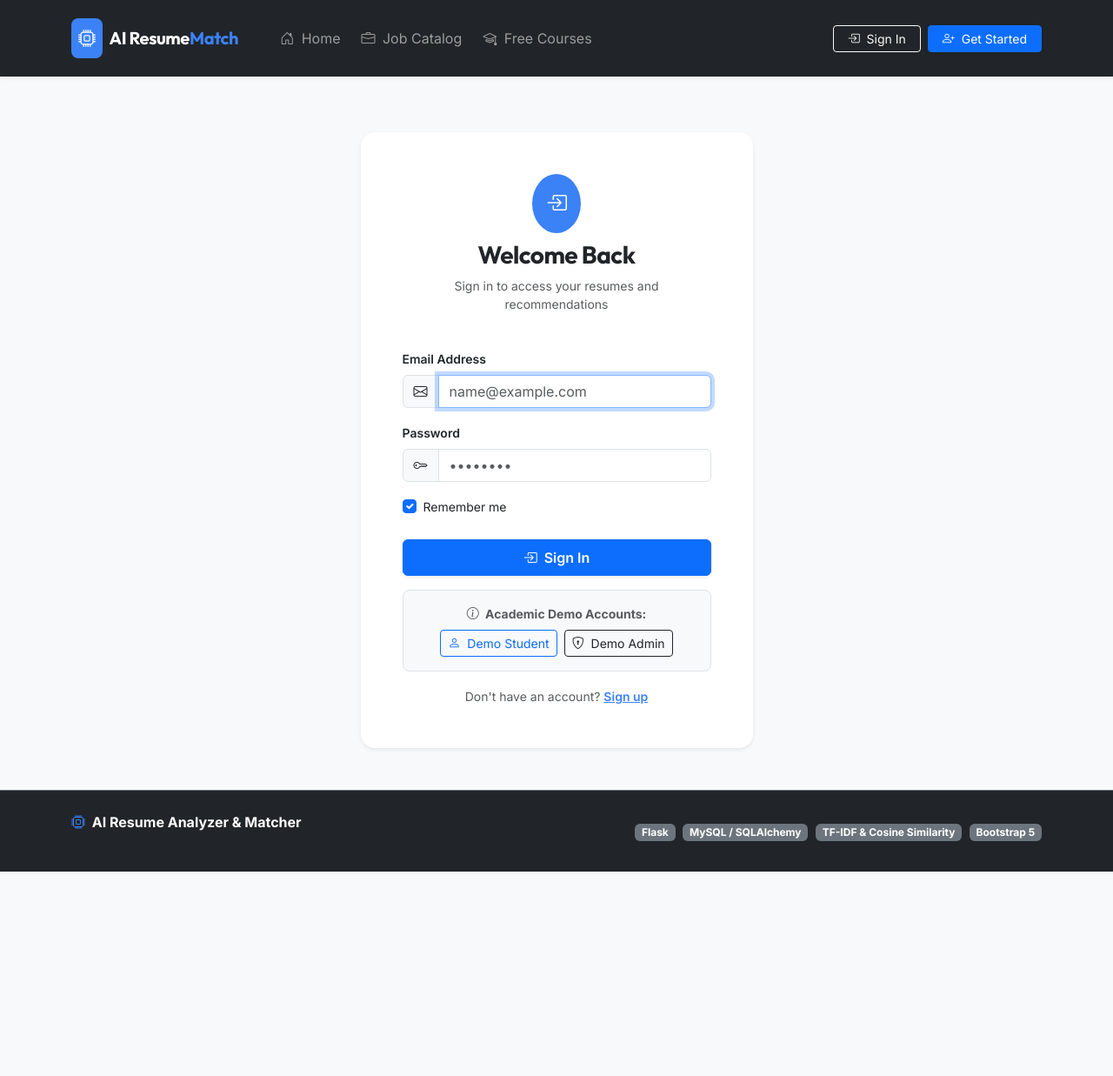
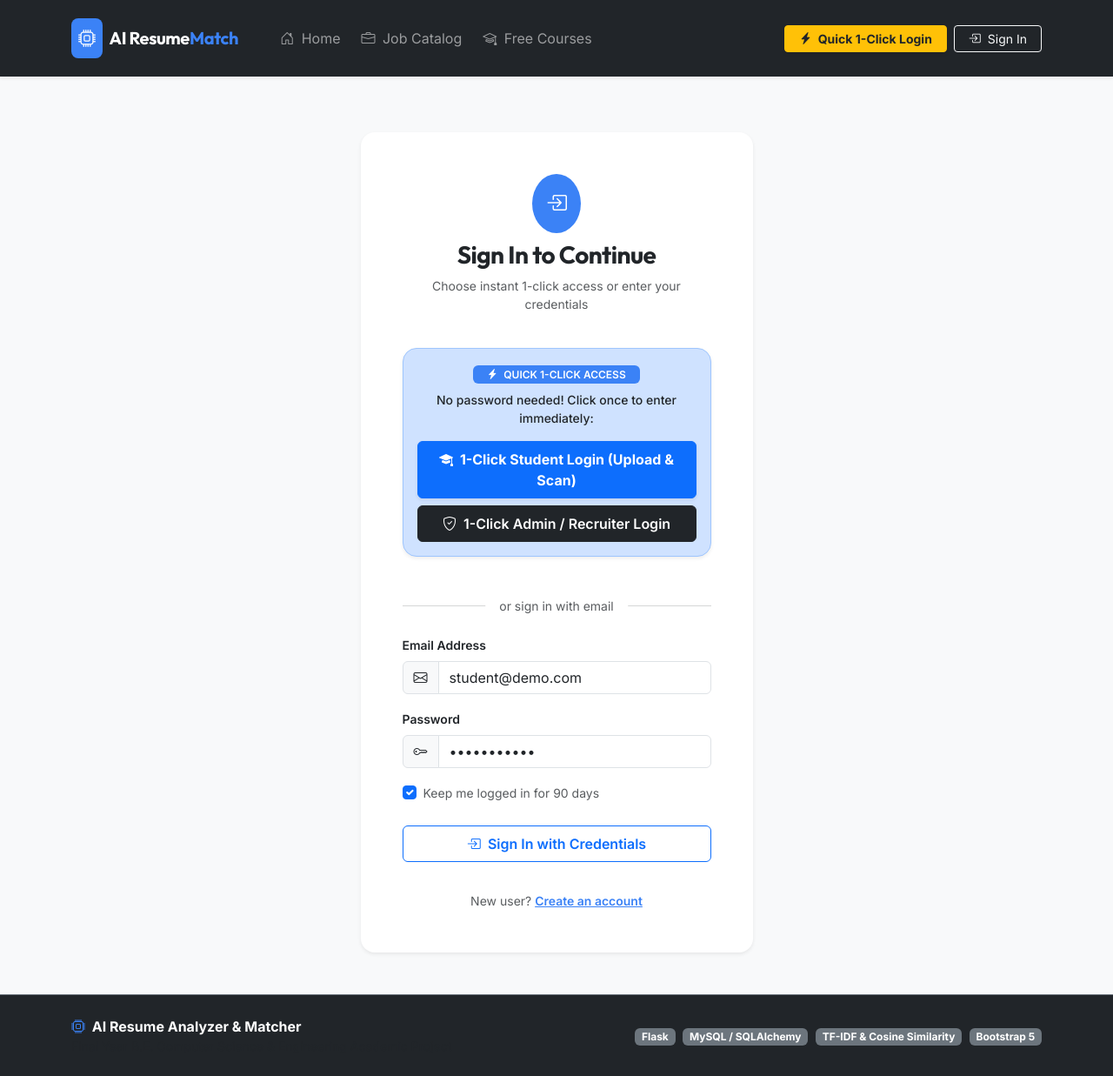
Before and after one commit to sanguzhali29/AI-Powered-Resume-Analyzer-and-Job-Recommendation-System, a Flask app: page /login in a window 1280 px wide. Shown: the whole page at 87% size. Before the commit the page ends 1002 px from the top, so only its background shows below. Run offline with Flask 3, Linux system fonts and the light colour scheme; parts of the project's set-up code (start-up, migrations or seed data) failed here and were passed over.

Commit message:
Full Project Deploy: Added models, routes, utils, templates, static, database, and root app.py

```diff
--- a/config.py
+++ b/config.py
@@ -12,15 +12,15 @@ BASE_DIR = os.path.abspath(os.path.dirname(__file__))
 
 class Config:
     """Base application configuration."""
-    SECRET_KEY = os.environ.get("SECRET_KEY", "final-year-cse-project-secret-key-2026")
+    SECRET_KEY = os.environ.get("SECRET_KEY", "fixed-production-resume-analyzer-key-2026-persist")
 
     # Upload Settings
     UPLOAD_FOLDER = os.path.join(BASE_DIR, "uploads")
     MAX_CONTENT_LENGTH = 16 * 1024 * 1024  # 16 MB maximum file size limit
     ALLOWED_EXTENSIONS = {"pdf", "docx", "txt"}
 
-    # Session Settings
-    PERMANENT_SESSION_LIFETIME = timedelta(days=7)
+    # Session Settings (90 Days Persistent Cookie)
+    PERMANENT_SESSION_LIFETIME = timedelta(days=90)
     SESSION_COOKIE_HTTPONLY = True
     SESSION_COOKIE_SAMESITE = "Lax"
 
--- a/routes/auth_routes.py
+++ b/routes/auth_routes.py
@@ -1,8 +1,8 @@
 """
 Authentication & Authorization Routes (Phase 3)
 ==============================================
-Handles user registration, login, logout, session management,
-and access control decorators.
+Handles user registration, login, logout, 1-click quick demo access,
+session management, and access control decorators.
 """
 
 from functools import wraps
@@ -21,7 +21,7 @@ def login_required(f):
     @wraps(f)
     def decorated_function(*args, **kwargs):
         if "user_id" not in session:
-            flash("Please log in to access this page.", "warning")
+            flash("Please log in or use 1-Click Demo Login to continue.", "info")
             return redirect(url_for("auth.login", next=request.url))
         return f(*args, **kwargs)
     return decorated_function
@@ -93,8 +93,16 @@ def register():
         db.session.add(new_user)
         db.session.commit()
 
-        flash("Registration successful! You can now log in.", "success")
-        return redirect(url_for("auth.login"))
+        # Auto-login after registration
+        session.clear()
+        session["user_id"] = new_user.user_id
+        session["user_name"] = new_user.full_name
+        session["user_email"] = new_user.email
+        session["user_role"] = new_user.role
+        session.permanent = True
+
+        flash(f"Welcome, {new_user.full_name}! Registration successful.", "success")
+        return redirect(url_for("resume.upload_resume"))
 
     return render_template("auth/register.html")
 
@@ -110,7 +118,6 @@ def login():
     if request.method == "POST":
         email = request.form.get("email", "").strip().lower()
         password = request.form.get("password", "")
-        remember = bool(request.form.get("remember"))
 
         user = User.query.filter_by(email=email).first()
 
@@ -120,7 +127,7 @@ def login():
             session["user_name"] = user.full_name
             session["user_email"] = user.email
             session["user_role"] = user.role
-            session.permanent = remember
+            session.permanent = True  # Always remember for 90 days
 
             flash(f"Welcome back, {user.full_name}!", "success")
 
@@ -133,14 +140,61 @@ def login():
                 return redirect(url_for("dashboard.admin_dashboard"))
             return redirect(url_for("dashboard.user_dashboard"))
         else:
-            flash("Invalid email or password. Please check your credentials.", "danger")
+            flash("Invalid email or password. You can also use the 1-Click Instant Login buttons below!", "danger")
 
     return render_template("auth/login.html")
+
+
+@auth_bp.route("/quick-login/student")
+def quick_student_login():
+    """1-Click Instant Login as Student (No password typing needed)."""
+    user = User.query.filter_by(email="student@demo.com").first()
+    if not user:
+        # Fallback to first student or create one
+        user = User.query.filter_by(role="student").first()
+    if not user:
+        user = User(full_name="Aravind Kumar", email="student@demo.com", role="student")
+        user.set_password("password123")
+        db.session.add(user)
+        db.session.commit()
+
+    session.clear()
+    session["user_id"] = user.user_id
+    session["user_name"] = user.full_name
+    session["user_email"] = user.email
+    session["user_role"] = user.role
+    session.permanent = True
+
+    flash("Logged in successfully as Demo Student! (1-Click Instant Access)", "success")
+    return redirect(url_for("resume.upload_resume"))
+
+
+@auth_bp.route("/quick-login/admin")
+def quick_admin_login():
+    """1-Click Instant Login as Admin (No password typing needed)."""
+    user = User.query.filter_by(email="admin@demo.com").first()
+    if not user:
+        user = User.query.filter_by(role="admin").first()
+    if not user:
+        user = User(full_name="System Administrator", email="admin@demo.com", role="admin")
+        user.set_password("admin123")
+        db.session.add(user)
+        db.session.commit()
+
+    session.clear()
+    session["user_id"] = user.user_id
+    session["user_name"] = user.full_name
+    session["user_email"] = user.email
+    session["user_role"] = user.role
+    session.permanent = True
+
+    flash("Logged in successfully as Administrator!", "success")
+    return redirect(url_for("dashboard.admin_dashboard"))
 
 
 @auth_bp.route("/logout")
 def logout():
     """Logs the user out and clears session state."""
     session.clear()
-    flash("You have been successfully logged out.", "info")
+    flash("You have been logged out.", "info")
     return redirect(url_for("auth.login"))
--- a/templates/auth/login.html
+++ b/templates/auth/login.html
@@ -11,16 +11,36 @@
                     <div class="brand-icon bg-primary text-white d-inline-flex p-3 rounded-circle mb-2">
                         <i class="bi bi-box-arrow-in-right fs-4"></i>
                     </div>
-                    <h3 class="fw-bold">Welcome Back</h3>
-                    <p class="text-muted small">Sign in to access your resumes and recommendations</p>
+                    <h3 class="fw-bold">Sign In to Continue</h3>
+                    <p class="text-muted small">Choose instant 1-click access or enter your credentials</p>
                 </div>
 
+                <!-- 1-Click Instant Demo Access (Zero Typing) -->
+                <div class="p-3 bg-primary-subtle border border-primary-subtle rounded-4 text-center mb-4 shadow-sm">
+                    <span class="badge bg-primary px-3 py-1 mb-2 text-uppercase fw-semibold"><i class="bi bi-lightning-charge-fill me-1"></i> Quick 1-Click Access</span>
+                    <p class="small text-dark fw-medium mb-3">No password needed! Click once to enter immediately:</p>
+                    <div class="d-grid gap-2">
+                        <a href="{{ url_for('auth.quick_student_login') }}" class="btn btn-primary fw-bold shadow-sm py-2">
+                            <i class="bi bi-mortarboard-fill me-1"></i> 1-Click Student Login (Upload & Scan)
+                        </a>
+                        <a href="{{ url_for('auth.quick_admin_login') }}" class="btn btn-dark fw-semibold py-2">
+                            <i class="bi bi-shield-check me-1"></i> 1-Click Admin / Recruiter Login
+                        </a>
+                    </div>
+                </div>
+
+                <div class="position-relative text-center my-3">
+                    <hr class="text-muted">
+                    <span class="position-absolute top-50 start-50 translate-middle bg-white px-3 text-muted small">or sign in with email</span>
+                </div>
+
+                <!-- Standard Credentials Form -->
                 <form method="POST" action="{{ url_for('auth.login', next=request.args.get('next')) }}">
                     <div class="mb-3">
                         <label for="email" class="form-label fw-semibold small">Email Address</label>
                         <div class="input-group">
                             <span class="input-group-text bg-light"><i class="bi bi-envelope"></i></span>
-                            <input type="email" class="form-control" id="email" name="email" placeholder="name@example.com" required autofocus>
+                            <input type="email" class="form-control" id="email" name="email" placeholder="name@example.com" value="student@demo.com" required>
                         </div>
                     </div>
 
@@ -28,47 +48,27 @@
                         <label for="password" class="form-label fw-semibold small">Password</label>
                         <div class="input-group">
                             <span class="input-group-text bg-light"><i class="bi bi-key"></i></span>
-                            <input type="password" class="form-control" id="password" name="password" placeholder="••••••••" required>
+                            <input type="password" class="form-control" id="password" name="password" value="password123" placeholder="••••••••" required>
                         </div>
                     </div>
 
                     <div class="d-flex justify-content-between align-items-center mb-4">
                         <div class="form-check">
                             <input class="form-check-input" type="checkbox" id="remember" name="remember" checked>
-                            <label class="form-check-label small" for="remember">Remember me</label>
+                            <label class="form-check-label small text-muted" for="remember">Keep me logged in for 90 days</label>
                         </div>
                     </div>
 
-                    <button type="submit" class="btn btn-primary w-100 py-2 fw-semibold shadow-sm mb-3">
-                        <i class="bi bi-box-arrow-in-right me-1"></i> Sign In
+                    <button type="submit" class="btn btn-outline-primary w-100 py-2 fw-semibold mb-3">
+                        <i class="bi bi-box-arrow-in-right me-1"></i> Sign In with Credentials
                     </button>
                 </form>
 
-                <!-- Demo Account Helper for Viva Presentation -->
-                <div class="p-3 bg-light rounded-3 border text-center mb-3">
-                    <small class="fw-bold d-block text-muted mb-2"><i class="bi bi-info-circle me-1"></i> Academic Demo Accounts:</small>
-                    <div class="d-flex gap-2 justify-content-center">
-                        <button type="button" class="btn btn-sm btn-outline-primary" onclick="fillDemo('student@demo.com', 'password123')">
-                            <i class="bi bi-person me-1"></i> Demo Student
-                        </button>
-                        <button type="button" class="btn btn-sm btn-outline-dark" onclick="fillDemo('admin@demo.com', 'admin123')">
-                            <i class="bi bi-shield-lock me-1"></i> Demo Admin
-                        </button>
-                    </div>
-                </div>
-
-                <div class="text-center">
-                    <small class="text-muted">Don't have an account? <a href="{{ url_for('auth.register') }}" class="fw-semibold text-primary">Sign up</a></small>
+                <div class="text-center mt-3">
+                    <small class="text-muted">New user? <a href="{{ url_for('auth.register') }}" class="fw-semibold text-primary">Create an account</a></small>
                 </div>
             </div>
         </div>
     </div>
 </div>
-
-<script>
-function fillDemo(email, pass) {
-    document.getElementById('email').value = email;
-    document.getElementById('password').value = pass;
-}
-</script>
 {% endblock %}
--- a/templates/base.html
+++ b/templates/base.html
@@ -78,11 +78,11 @@
                             </ul>
                         </div>
                     {% else %}
+                        <a href="{{ url_for('auth.quick_student_login') }}" class="btn btn-warning btn-sm px-3 fw-bold text-dark shadow-sm">
+                            <i class="bi bi-lightning-charge-fill me-1"></i> Quick 1-Click Login
+                        </a>
                         <a href="{{ url_for('auth.login') }}" class="btn btn-outline-light btn-sm px-3">
                             <i class="bi bi-box-arrow-in-right me-1"></i> Sign In
-                        </a>
-                        <a href="{{ url_for('auth.register') }}" class="btn btn-primary btn-sm px-3 shadow-sm">
-                            <i class="bi bi-person-plus me-1"></i> Get Started
                         </a>
                     {% endif %}
                 </div>
--- a/templates/index.html
+++ b/templates/index.html
@@ -26,11 +26,11 @@
                             <i class="bi bi-grid me-2"></i> My Dashboard
                         </a>
                     {% else %}
-                        <a href="{{ url_for('auth.register') }}" class="btn btn-primary btn-lg px-4 py-3 shadow">
-                            <i class="bi bi-lightning-charge me-2"></i> Get Started Free
+                        <a href="{{ url_for('auth.quick_student_login') }}" class="btn btn-primary btn-lg px-4 py-3 shadow fw-bold">
+                            <i class="bi bi-lightning-charge-fill me-2"></i> 1-Click Instant Start (No Password)
                         </a>
                         <a href="{{ url_for('auth.login') }}" class="btn btn-outline-light btn-lg px-4 py-3">
-                            <i class="bi bi-box-arrow-in-right me-2"></i> Try Demo Login
+                            <i class="bi bi-box-arrow-in-right me-2"></i> Sign In / Register
                         </a>
                     {% endif %}
                 </div>
```
